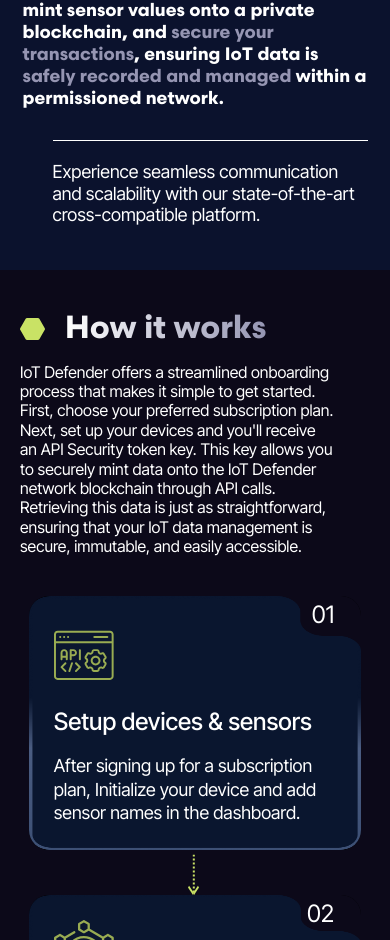
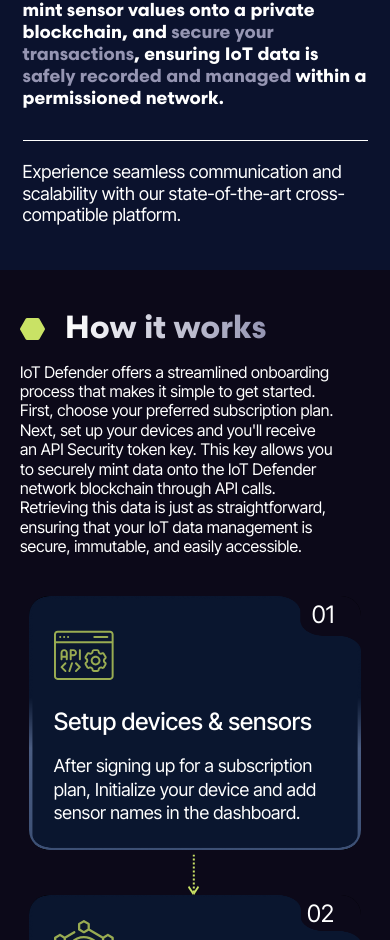
Before and after one commit to saadbutt/SensorIOT, a React (Create React App) app: page / in a window 390 px wide. Shown: the part 934-1874 px from the top of the page. Built offline with nearby package versions, Linux system fonts and the light colour scheme.

Commit message:
new code

```diff
--- a/src/App.css
+++ b/src/App.css
@@ -133,6 +133,15 @@
 }
 
 @media (max-width: 575.98px) {
+  .Featured .feature-block .bottom-text {
+    font-family: "Inter Tight";
+    font-size: 18px;
+    line-height: 21.78px;
+    padding-top: 20px;
+    border-top: 1px solid var(--while-primary);
+    margin-left: 0px;
+  }
+
 }
 
 
--- a/src/component/GetInTouch/GetInTouch.js
+++ b/src/component/GetInTouch/GetInTouch.js
@@ -28,7 +28,7 @@
 
   const handleSubmit = async (e) => {
     e.preventDefault();
-     try {
+    try {
       const response = await axios.post("https://backend.iotdefender.io/send-email", formValues);
 
       toast.success(response?.data?.message, {
@@ -40,7 +40,7 @@
         draggable: true,
         progress: undefined,
         theme: "light",
-        });
+      });
     } catch (error) {
       console.error("Error sending data:", error);
     }
@@ -354,6 +354,7 @@
                 </form>
               </Box>
             </Box>
+
             <Box
               sx={{
                 display: { xs: "flex", md: "none" },
@@ -367,6 +368,7 @@
                   display: "flex",
                   alignItems: "center",
                   mb: 4,
+                  width: "100%", // Set width to 100%
                 }}
               >
                 <Wolfberryllc />
@@ -383,6 +385,7 @@
                   support@wolfberryllc.com
                 </Typography>
               </Box>
+
               <Box
                 component="a"
                 href="https://x.com/wolfberryllc"
@@ -393,7 +396,9 @@
                   alignItems: "center",
                   mb: 4,
                   textDecoration: "underline",
+                  width: "100%", // Set width to 100%
                 }}
+                className="ok"
               >
                 <TwitterSvg />
                 <Typography
@@ -410,6 +415,7 @@
                   wolfberryllc
                 </Typography>
               </Box>
+
               <Box
                 component="a"
                 href="https://www.linkedin.com/company/wolfberryllc/"
@@ -419,7 +425,9 @@
                   display: "flex",
                   alignItems: "center",
                   mb: 4,
+                  width: "100%", // Set width to 100%
                 }}
+                className="ok"
               >
                 <LinkedInSvg />
                 <Typography
@@ -436,6 +444,7 @@
                   wolfberryllc
                 </Typography>
               </Box>
+
             </Box>
           </Grid>
         </Grid>
```
